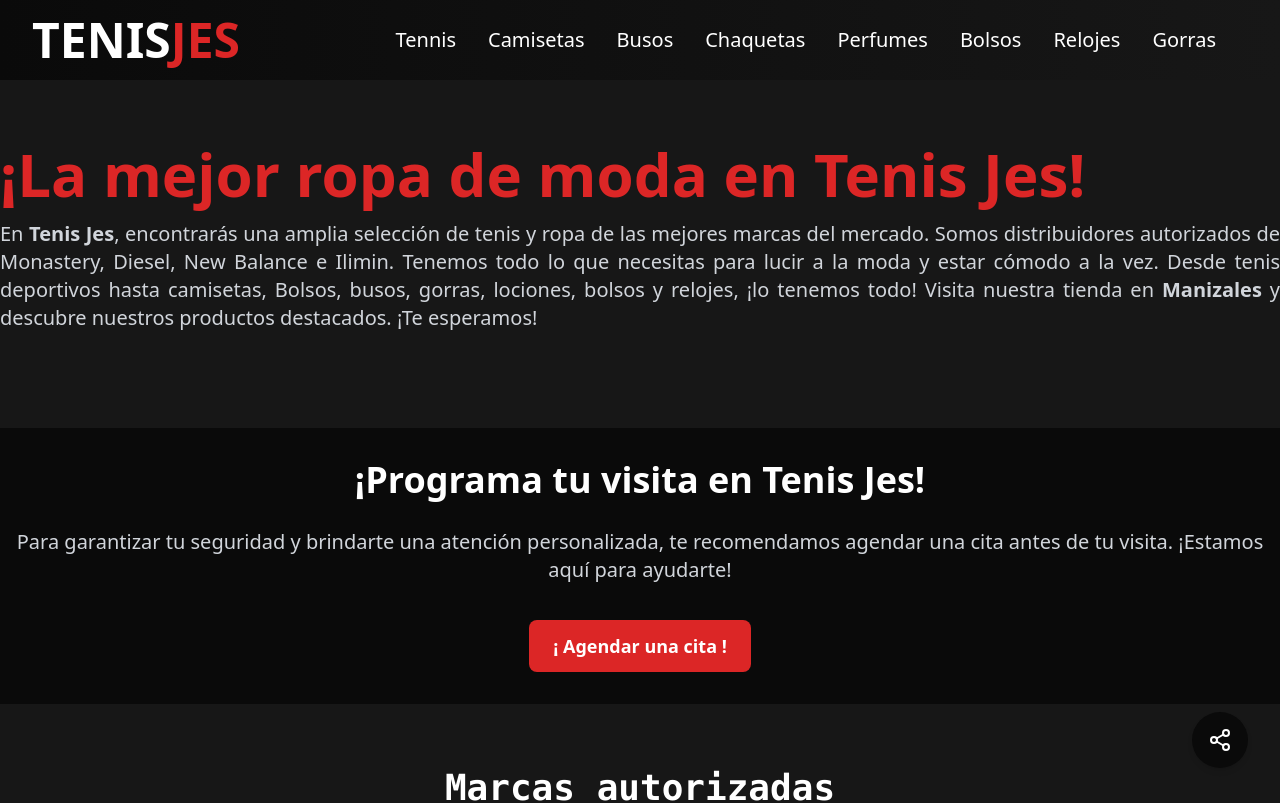
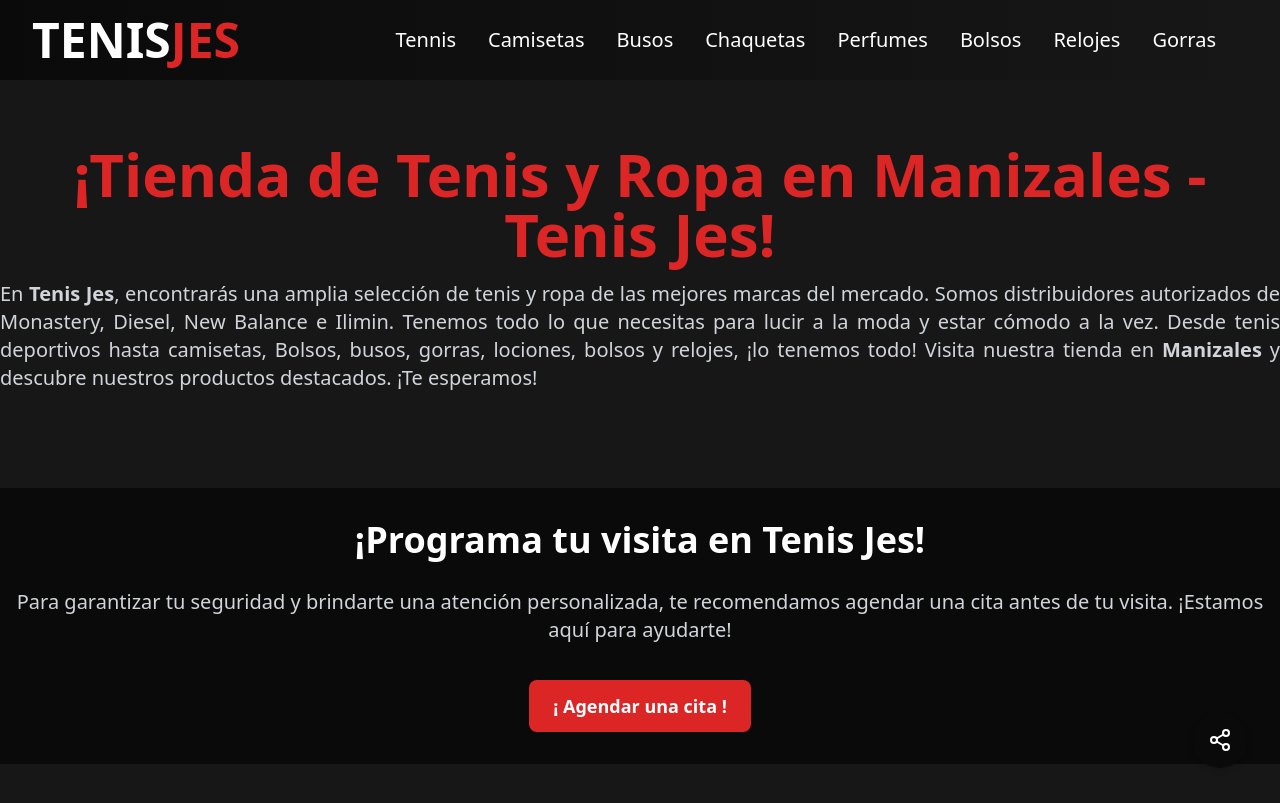
Before and after one commit to Osorio3408/TenisJes, a React (Vite) app: page / in a window 1280 px wide. Shown: the top 803 px of the page. Built offline with nearby package versions, Linux system fonts and the light colour scheme; what tailwindcss-animated would draw is missing.

Commit message:
se hicieron cambios para el mejoramiento del seo

```diff
--- a/index.html
+++ b/index.html
@@ -7,7 +7,7 @@
   <title>Tenis Jes - Tienda de Ropa en Manizales</title>
   <meta name="google-site-verification" content="Qu6fRyoQwbsefDRvCPrSJKYGdtSlIzMDM2dLwvuP2AI" />
   <meta name="description"
-    content="Tenis Jes es una tienda en Manizales que ofrece una gran variedad de productos de ropa, incluyendo zapatillas deportivas y más." />
+    content="Descubre la moda de alta calidad en Tenis Jes, tu tienda de ropa y zapatillas deportivas en Manizales. ¡Explora nuestra variedad de productos y encuentra tu estilo único!" />
   <meta name="keywords" content="Tenis Jes, tienda, ropa, Manizales, zapatillas deportivas, moda, tienda de ropa en manizales, tiendas de ropa, diesel, nike, tiendas en manizales, TenisJes, tienda de ropa de diesel, tienda de ropa de monastery" />
   <meta name="robots" content="index, follow" />
   <link rel="icon" type="image/svg+xml" href="/LogoDark1.webp" />
--- a/src/Pages/Home/Home.jsx
+++ b/src/Pages/Home/Home.jsx
@@ -88,7 +88,7 @@
           <div className="w-full flex flex-col gap-16 mb-16">
             <div className="text-center flex flex-col justify-start items-start">
               <h1 className="text-4xl md:text-6xl font-bold text-red-600 mb-4 text-center">
-                ¡La mejor ropa de moda en Tenis Jes!
+                ¡Tienda de Tenis y Ropa en Manizales - Tenis Jes!
               </h1>
               <p className="text-lg md:text-xl text-gray-300 mb-8  text-justify max-w-7xl">
                 En <strong>Tenis Jes</strong>, encontrarás una amplia selección
```
